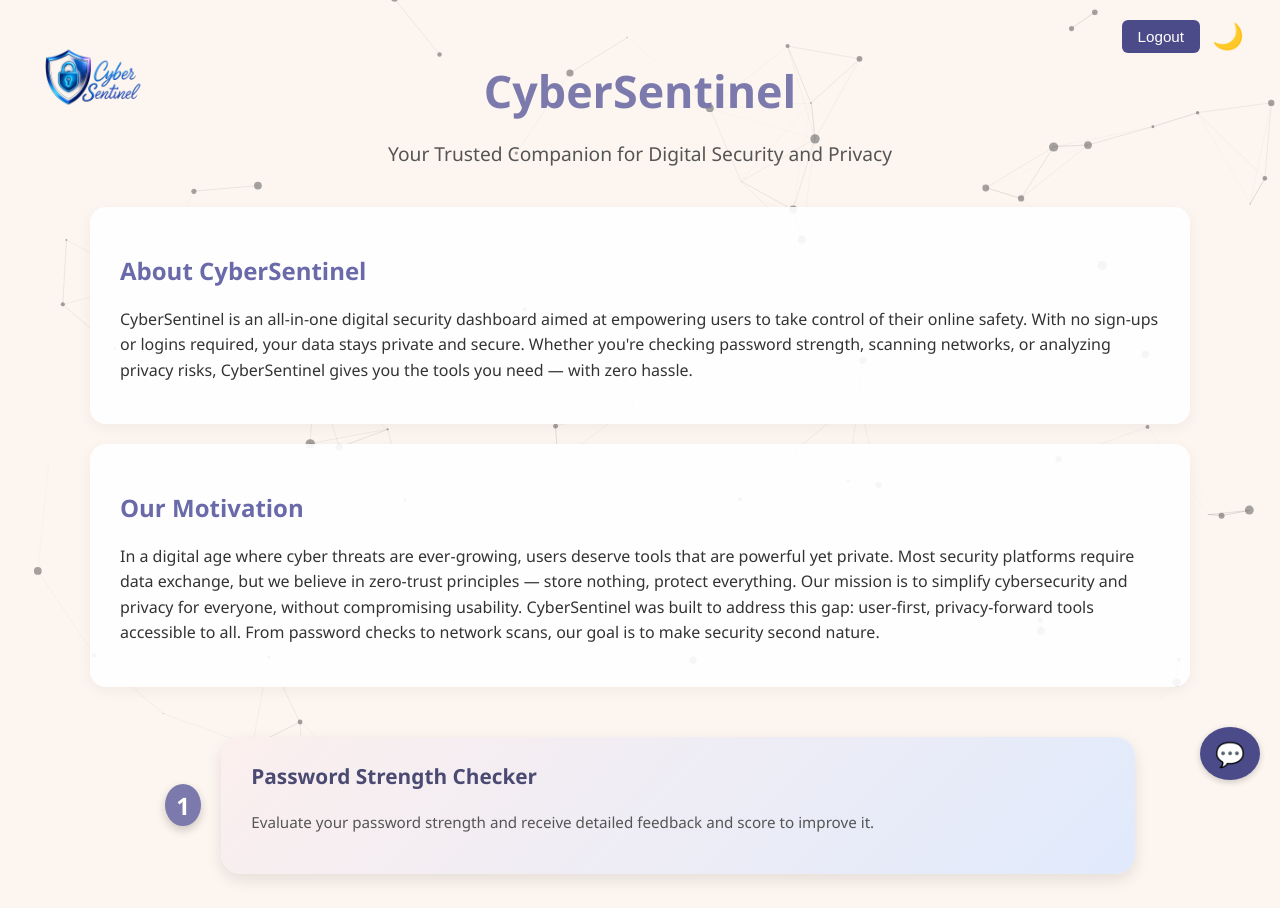
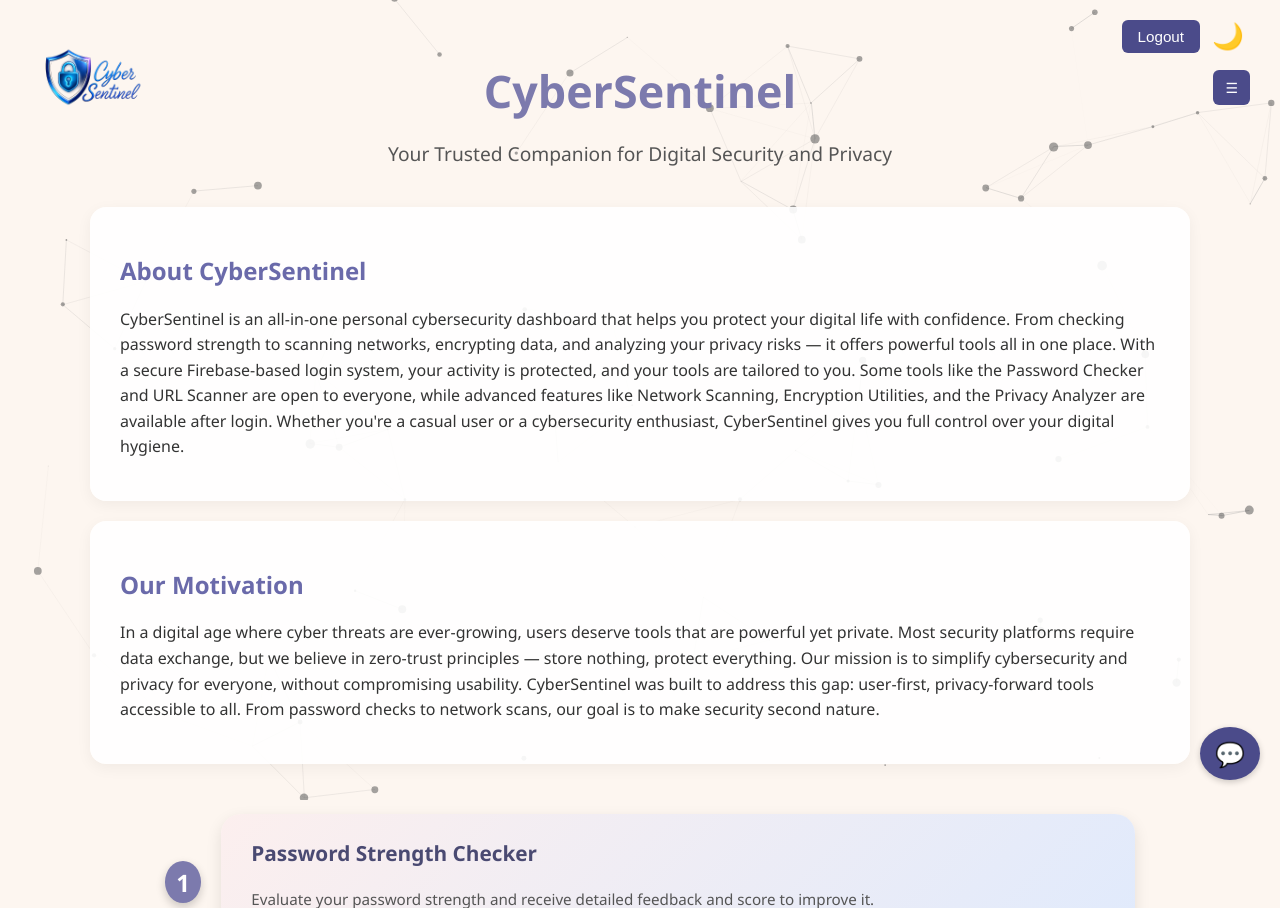
Before and after one commit to pranitha05/CyberSentinel, a Flask app: page / in a window 1280 px wide. Shown: the top 908 px of the page. Run offline with Flask 3, Linux system fonts and the light colour scheme; the visitor is signed in with stand-in values (Sample User, id 1); some libraries are stand-ins or nearby versions.

Commit message:
added menu toggle

```diff
--- a/app/templates/base.html
+++ b/app/templates/base.html
@@ -13,7 +13,22 @@
     <a href="{{ url_for('main.index') }}" class="brand">
       <img src="{{ url_for('static', filename='cyberlogo.png') }}" alt="CyberSentinel Logo">
     </a>
+    {% if session.get('user_logged_in') %}
+  <div class="hamburger-menu">
+    ☰
+    <div class="sidebar-menu">
+      <a href="{{ url_for('main.index') }}">🏠 Home</a>
+      <a href="{{ url_for('main.password_checker') }}">🔐 Password Checker</a>
+      <a href="{{ url_for('main.url_checker') }}">🕵️ URL Checker</a>
+      <a href="{{ url_for('main.network_scanner') }}">🌐 Network Scanner</a>
+      <a href="{{ url_for('encryption.encryption_tools') }}">🛡️ Encryption Tools</a>
+      <a href="{{ url_for('main.privacy_analyzer') }}">🧠 Privacy Analyzer</a>
+      <a href="#" onclick="logoutUser()">🚪 Logout</a>
+    </div>
+  </div>
+{% endif %}
       <button id="theme-toggle" title="Toggle Theme">🌙</button>
+
   </header>
 
   <main>
--- a/app/templates/index.html
+++ b/app/templates/index.html
@@ -24,9 +24,9 @@
 <section class="about-section">
   <h2>About CyberSentinel</h2>
   <p>
-    CyberSentinel is an all-in-one digital security dashboard aimed at empowering users to take control of their online safety.
-    With no sign-ups or logins required, your data stays private and secure. Whether you're checking password strength, scanning networks,
-    or analyzing privacy risks, CyberSentinel gives you the tools you need — with zero hassle.
+   CyberSentinel is an all-in-one personal cybersecurity dashboard that helps you protect your digital life with confidence. From checking password strength to scanning networks, encrypting data, and analyzing your privacy risks — it offers powerful tools all in one place.
+With a secure Firebase-based login system, your activity is protected, and your tools are tailored to you. Some tools like the Password Checker and URL Scanner are open to everyone, while advanced features like Network Scanning, Encryption Utilities, and the Privacy Analyzer are available after login.
+Whether you're a casual user or a cybersecurity enthusiast, CyberSentinel gives you full control over your digital hygiene.
   </p>
 </section>
 
--- a/static/style.css
+++ b/static/style.css
@@ -628,6 +628,78 @@ body.dark .tab-btn.active {
   background-color: #9a90db;
   color: white;
 }
+.hamburger-menu {
+  position: absolute;
+  top: 70px;
+  right:30px;
+  z-index: 999;
+  font-size: 14px;
+  cursor: pointer;
+  padding: 8px 12px;
+  border-radius: 6px;
+  background-color: #4b4b8a;
+  color: white;
+  transition: background-color 0.3s ease;
+}
+
+body.dark .hamburger-menu {
+  background-color: #6a66aa;
+}
+
+.hamburger-menu:hover {
+  background-color: #353569;
+}
+
+body.dark .hamburger-menu:hover {
+  background-color: #5751a1;
+}
+
+.sidebar-menu {
+  position: absolute;
+  top: 30px;
+  right: 30px;
+  background: #ffffff;
+  border-radius: 10px;
+  box-shadow: 0 8px 20px rgba(0,0,0,0.2);
+  padding: 15px 0;
+  display: none;
+  flex-direction: column;
+  min-width: 220px;
+  max-width: 90vw;
+  animation: fadeIn 0.3s ease-in-out;
+  z-index: 998;
+}
+
+
+body.dark .sidebar-menu {
+  background: #1e1e2a;
+  color: #f3f3f3;
+  box-shadow: 0 10px 25px rgba(0,0,0,0.4);
+}
+
+.hamburger-menu:hover .sidebar-menu {
+  display: flex;
+}
+
+.sidebar-menu a {
+  padding: 10px 20px;
+  text-decoration: none;
+  color: #333;
+  font-weight: 500;
+  transition: background 0.2s ease;
+}
+
+body.dark .sidebar-menu a {
+  color: #f1f1f1;
+}
+
+.sidebar-menu a:hover {
+  background-color: #f2f2f2;
+}
+
+body.dark .sidebar-menu a:hover {
+  background-color: #2e2e3e;
+}
 
 
 @keyframes fadeIn {
```
